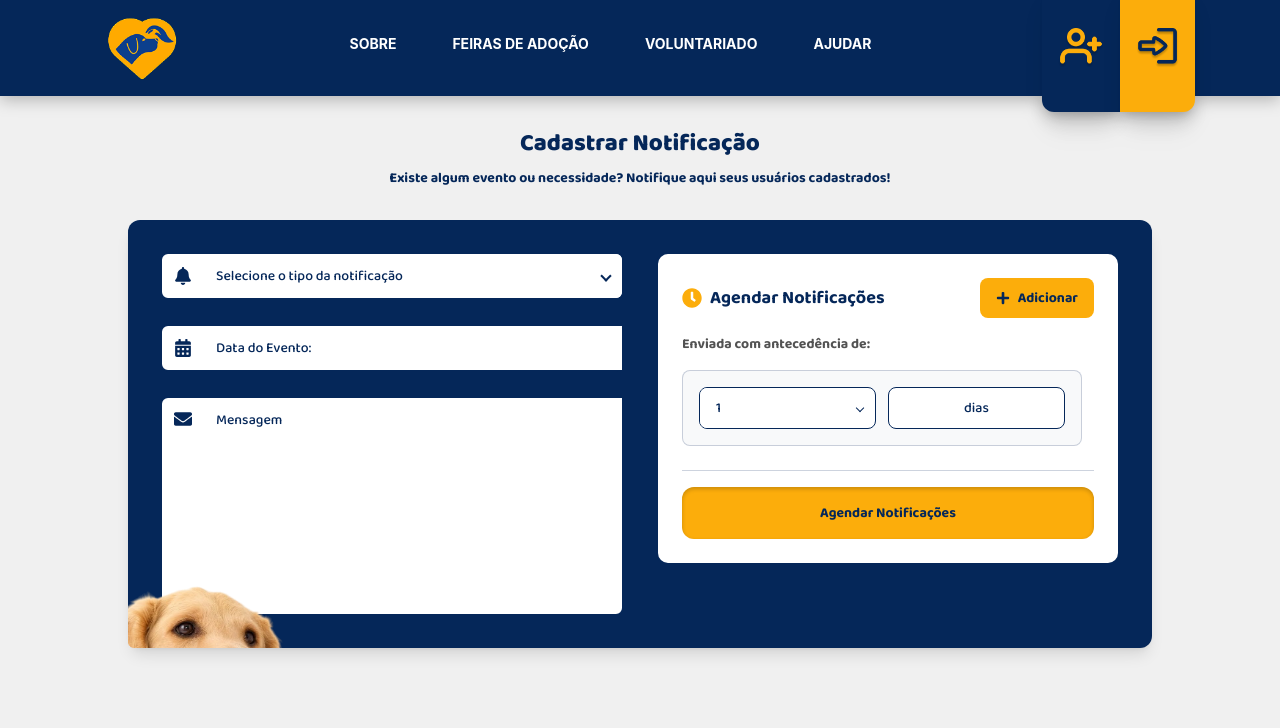
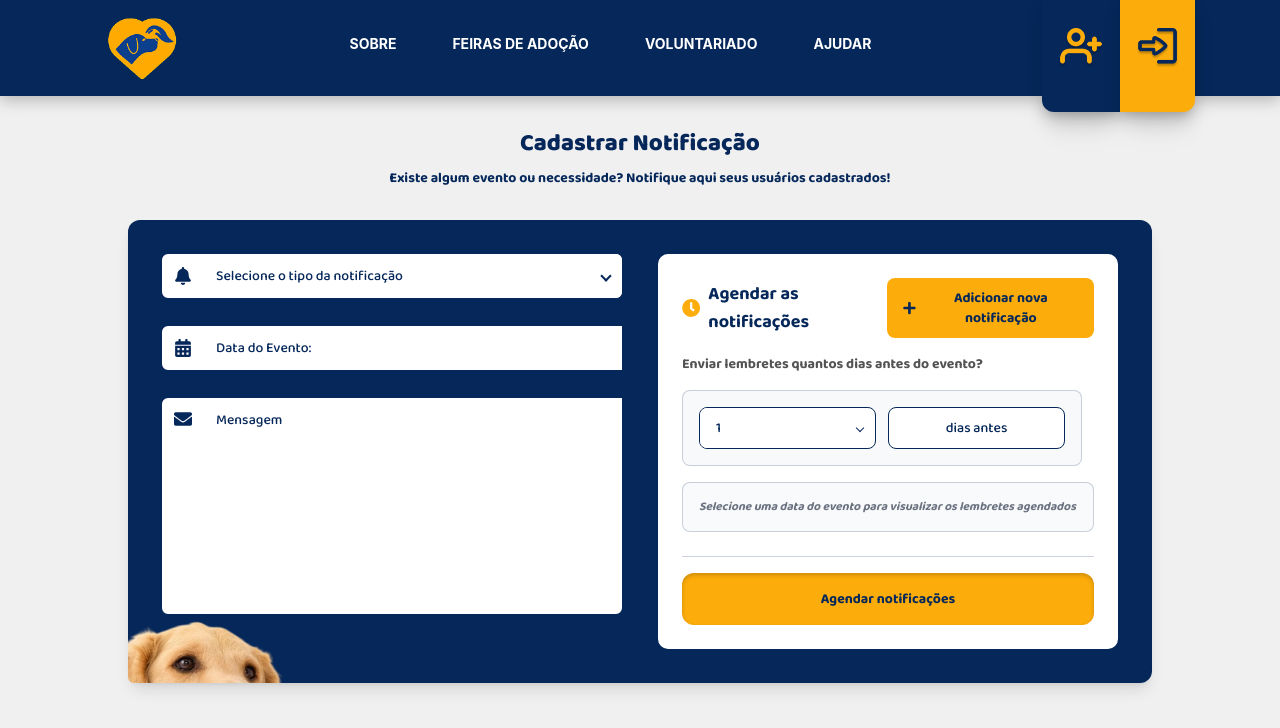
Before and after one commit to Projeto-Extensao-SPTech/front-end, a React (Vite) app: page /cadastro-notificacao in a window 1280 px wide. Shown: the top 728 px of the page. Built offline with nearby package versions, Linux system fonts and the light colour scheme.

Commit message:
/feat: melhora nos textos e metodo para visualizar imediato as datas agendadas

```diff
--- a/src/pages/CadastroNotificacao.jsx
+++ b/src/pages/CadastroNotificacao.jsx
@@ -100,6 +100,34 @@ export default function CadastroNotificacao() {
         return dateStr
     }
 
+    const calcularDatasAgendadas = () => {
+        if (!form.data) return []
+
+        try {
+            const [dia, mes, ano] = form.data.split('/').map(Number)
+            const dataEvento = new Date(ano, mes - 1, dia)
+
+            return notificacoes
+                .map(notif => {
+                    const quantidade = Number(notif.quantidade)
+                    const dataAgendada = new Date(dataEvento)
+                    dataAgendada.setDate(dataEvento.getDate() - quantidade)
+
+                    const diaFormatado = String(dataAgendada.getDate()).padStart(2, '0')
+                    const mesFormatado = String(dataAgendada.getMonth() + 1).padStart(2, '0')
+                    const anoFormatado = dataAgendada.getFullYear()
+
+                    return {
+                        data: `${diaFormatado}/${mesFormatado}/${anoFormatado}`,
+                        diasAntes: quantidade
+                    }
+                })
+                .sort((a, b) => a.diasAntes - b.diasAntes)
+        } catch (error) {
+            return []
+        }
+    }
+
     async function buscarFeiras() {
         try {
             const result = await api.get("/feiras/future")
@@ -188,6 +216,8 @@ export default function CadastroNotificacao() {
         </div>
     )
 
+    const datasAgendadas = calcularDatasAgendadas()
+
     return (
         <div className="min-h-screen bg-[#F0F0F0] flex flex-col items-center py-8">
 
@@ -272,7 +302,7 @@ export default function CadastroNotificacao() {
                             <div className="flex items-center justify-between mb-4">
                                 <h3 className="text-[#052759] font-bold flex items-center gap-2 text-lg">
                                     <FaClock className="text-[#FCAD0B] text-xl" />
-                                    Agendar Notificações
+                                    Agendar as notificações
                                 </h3>
                                 <button
                                     type="button"
@@ -280,11 +310,13 @@ export default function CadastroNotificacao() {
                                     className="flex items-center gap-2 bg-[#FCAD0B] text-[#052759] px-4 py-2.5 rounded-lg hover:bg-[#FFD166] transition-colors font-bold text-sm"
                                 >
                                     <FaPlus className="text-sm" />
-                                    Adicionar
+                                    Adicionar nova notificação
                                 </button>
                             </div>
 
-                            <p className="text-sm text-[#525252] mb-4">Enviada com antecedência de: </p>
+                            <p className="text-sm text-[#525252] mb-4">
+                                Enviar lembretes quantos dias antes do evento?
+                            </p>
 
                             <div className="flex-1 overflow-y-auto max-h-32 pr-3 space-y-4 custom-scrollbar">
                                 {notificacoes.map((notif) => (
@@ -309,13 +341,9 @@ export default function CadastroNotificacao() {
                                                         value={notif.quantidade}
                                                         onChange={(e) => atualizarNotificacao(notif.id, 'quantidade', e.target.value)}
                                                     >
-                                                        <option value="1">1</option>
-                                                        <option value="2">2</option>
-                                                        <option value="3">3</option>
-                                                        <option value="4">4</option>
-                                                        <option value="5">5</option>
-                                                        <option value="6">6</option>
-                                                        <option value="7">7</option>
+                                                        {[1,2,3,4,5,6,7,14,21,30].map(num => (
+                                                            <option key={num} value={num}>{num}</option>
+                                                        ))}
                                                     </select>
                                                     <div className="pr-3 pointer-events-none">
                                                         <div className="w-1.5 h-1.5 border-r border-b border-[#052759] rotate-45"></div>
@@ -325,7 +353,7 @@ export default function CadastroNotificacao() {
                                             <div className="flex-1">
                                                 <div className="flex items-center justify-center border border-[#052759] rounded-lg bg-white overflow-hidden">
                                                     <span className="w-full px-4 py-2.5 text-sm text-[#052759] font-medium text-center">
-                                                        dias
+                                                        dias antes
                                                     </span>
                                                 </div>
                                             </div>
@@ -334,12 +362,39 @@ export default function CadastroNotificacao() {
                                 ))}
                             </div>
 
+                            {/* Pré-visualização das datas agendadas */}
+                            {form.data && datasAgendadas.length > 0 && (
+                                <div className="mt-4 p-4 bg-gray-50 rounded-lg border border-[#052759]/20">
+                                    <p className="text-sm font-medium text-[#052759] mb-2">
+                                        📅 Notificações agendadas:
+                                    </p>
+                                    <div className="space-y-1">
+                                        {datasAgendadas.map((item, index) => (
+                                            <p key={index} className="text-xs text-gray-600">
+                                                • {item.data} ({item.diasAntes} {item.diasAntes === 1 ? 'dia antes' : 'dias antes'} do evento)
+                                            </p>
+                                        ))}
+                                        <p className="text-xs text-gray-500 mt-2 pt-2 border-t border-gray-200">
+                                            📌 Data do evento: {form.data}
+                                        </p>
+                                    </div>
+                                </div>
+                            )}
+
+                            {!form.data && (
+                                <div className="mt-4 p-4 bg-gray-50 rounded-lg border border-[#052759]/20">
+                                    <p className="text-xs text-gray-500 italic">
+                                        Selecione uma data do evento para visualizar os lembretes agendados
+                                    </p>
+                                </div>
+                            )}
+
                             <div className="mt-6 pt-4 border-t border-[#052759]/20">
                                 <Button
                                     type="submit"
                                     className="shadow-[inset_0_2px_4px_0_rgba(0,0,0,0.2)] bg-[#FCAD0B] hover:bg-[#052759] hover:[#052759] text-sm mx-auto w-full py-4"
                                 >
-                                    Agendar Notificações
+                                    Agendar notificações
                                 </Button>
                             </div>
                         </div>
```
